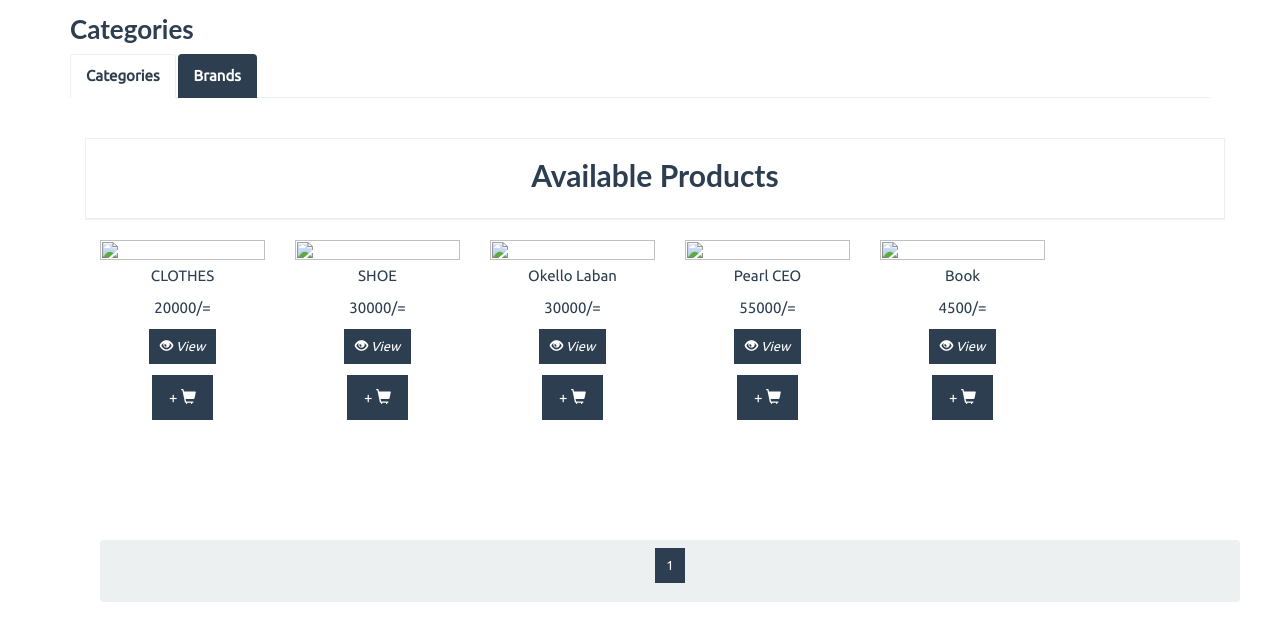
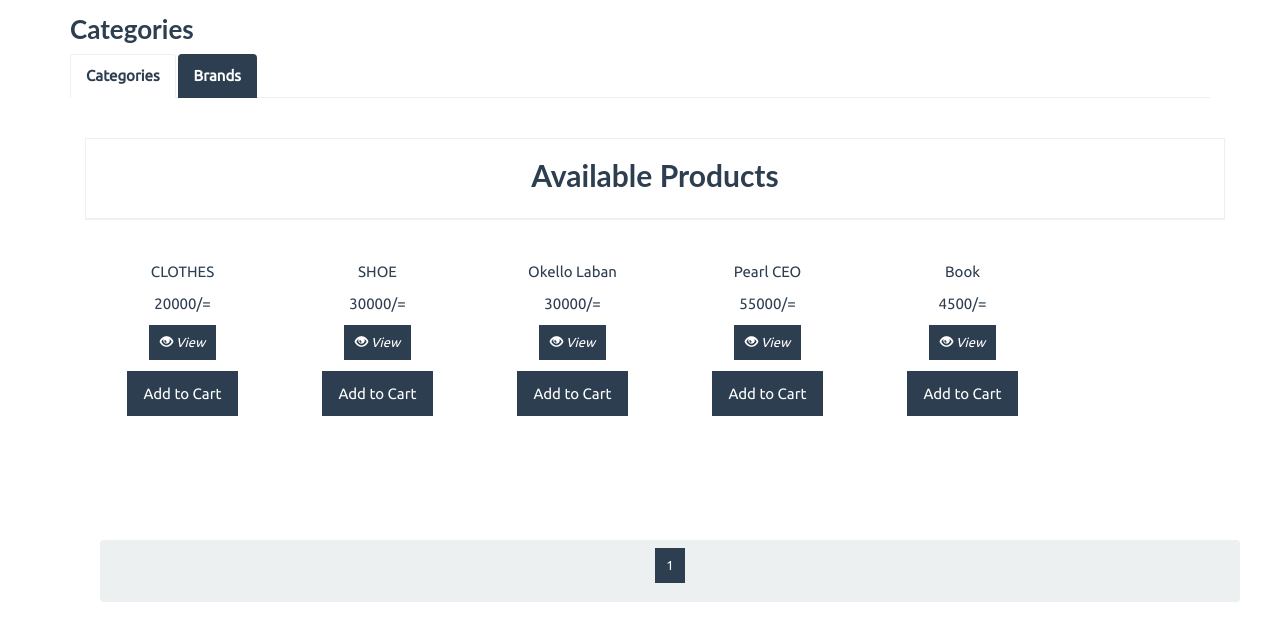
Before and after one commit to latototita/laban-ANNOTHER-TRIAL, a Django app: page /store/ in a window 1280 px wide. Shown: the part 1187-1806 px from the top of the page. Run offline with Django 3.2, Linux system fonts and the light colour scheme; data comes from the database, SQL or seed files in the repository; some libraries are stand-ins or nearby versions.

Commit message:
Update index.html

```diff
--- a/store/templates/index.html
+++ b/store/templates/index.html
@@ -84,40 +84,32 @@
 <div class="row">
 
 {% for product in product_list %}
-		<div class="col-md-2 col-xs-6">
+	<div class="col-md-2 col-xs-6">
 		<div class="col-xs-12 col-sm-12 col-md-12 col-lg-12 grid-item">
-			<div class="product-item fix mb-30">
-			<div class="product-thumb">
-
+			<div class="pro-thumbnail">
 				<a href="{% url 'details' product.id %}">
-					<img src="{{product.image.url}}" alt="" style='height: 100%; width: 100%; object-fit: contain'>
+					<img src="{{product.image.url}}" alt="" style='height: 100% ; max-width: 100%;'>
 				</a>
-
-
-
-			<div class="caption text-center">
-
-			<p class="my-sm-0" class="bold">{{ product.name }}</p>
+				<div class="caption text-center">
+				<p class="my-sm-0" class="bold">{{ product.name }}</p>
 
 					<p class="my-sm-0">{{ product.price }}/=</p>
-					<div class="product-action-link">
+
 					<p >
 						<a href="{% url 'details' product.id %}" class="btn btn-primary btn-sm mt-2"  >
-							<i class="glyphicon glyphicon-eye-open" ></i> <i class="my-2 my-sm-0">View</i>
+							<i class="glyphicon glyphicon-eye-open"></i> <i class="my-2 my-sm-0">View</i>
 						</a>
 
 						<form action="/#" method="POST" class="btn-block">
 							{% csrf_token %}
 							<input hidden type="text" name='product' value='{{product.id}}'>
-							<button type="submit" class="btn btn-primary my-2 my-sm-0"
-								value="Add to Cart">+ <span class="glyphicon glyphicon-shopping-cart"></span></button>
+							<input type="submit" class="btn btn-primary my-2 my-sm-0"
+								value="Add to Cart" >
 						</form>
 					</p>
-					</div>
+				</div>
+
 			</div>
-		</div>
-	</div>
-
 		</div>
 	</div>
 	{% endfor %}
```
